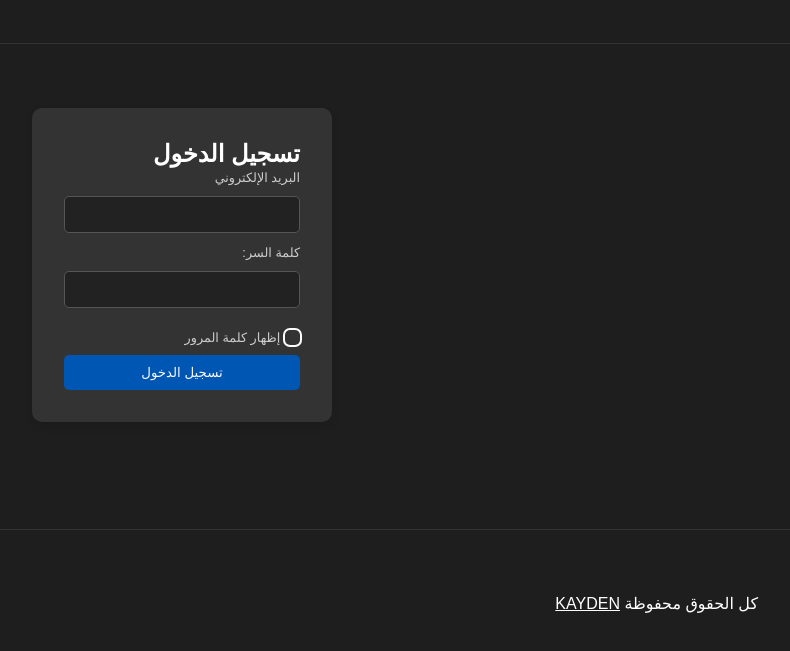
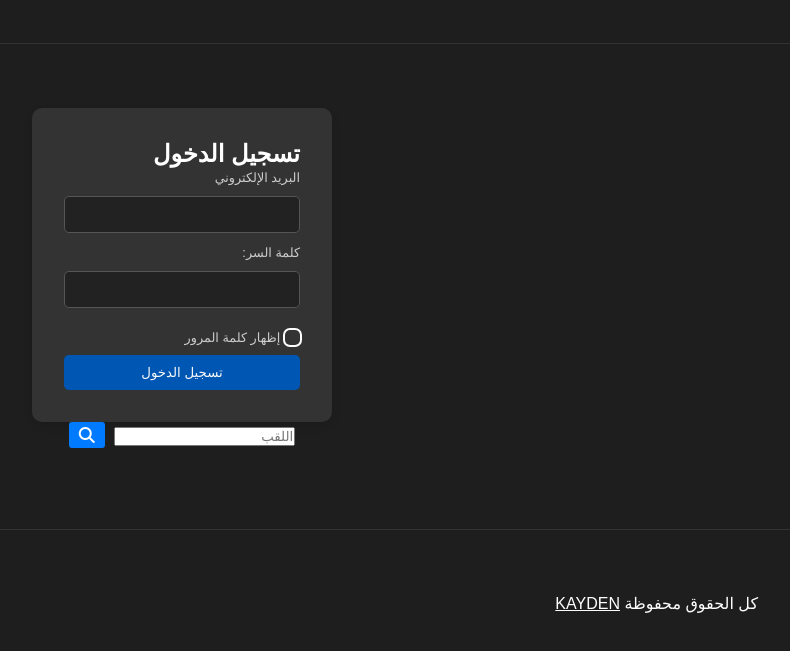
Before and after one commit to KAYDEN-SAMA/admin-galaxy-v3, a plain HTML site: page index.html in a window 1280 px wide. Shown: the part 123-774 px from the top of the page, without its empty margins (458-1248 px from the left). Drawn offline with Linux system fonts and the light colour scheme; no server answers; a web font is replaced by a local one.

Commit message:
Update index.html

```diff
--- a/index.html
+++ b/index.html
@@ -47,6 +47,13 @@
 
         </select>
     </section>
+    <section>
+      <div class="top-section" id="searchBar">
+        <input type="text" id="usernameSearchInput" placeholder="اللقب" pattern="^[\u0600-\u06FF\u0750-\u077F\s]+$" required maxlength="20">
+        <i class="fa-solid fa-magnifying-glass" id="searchButton"></i>
+      </div>
+      <p id="errorElm"></p>
+    </section>
     <section id="dataSection">
 
     </section>
```
